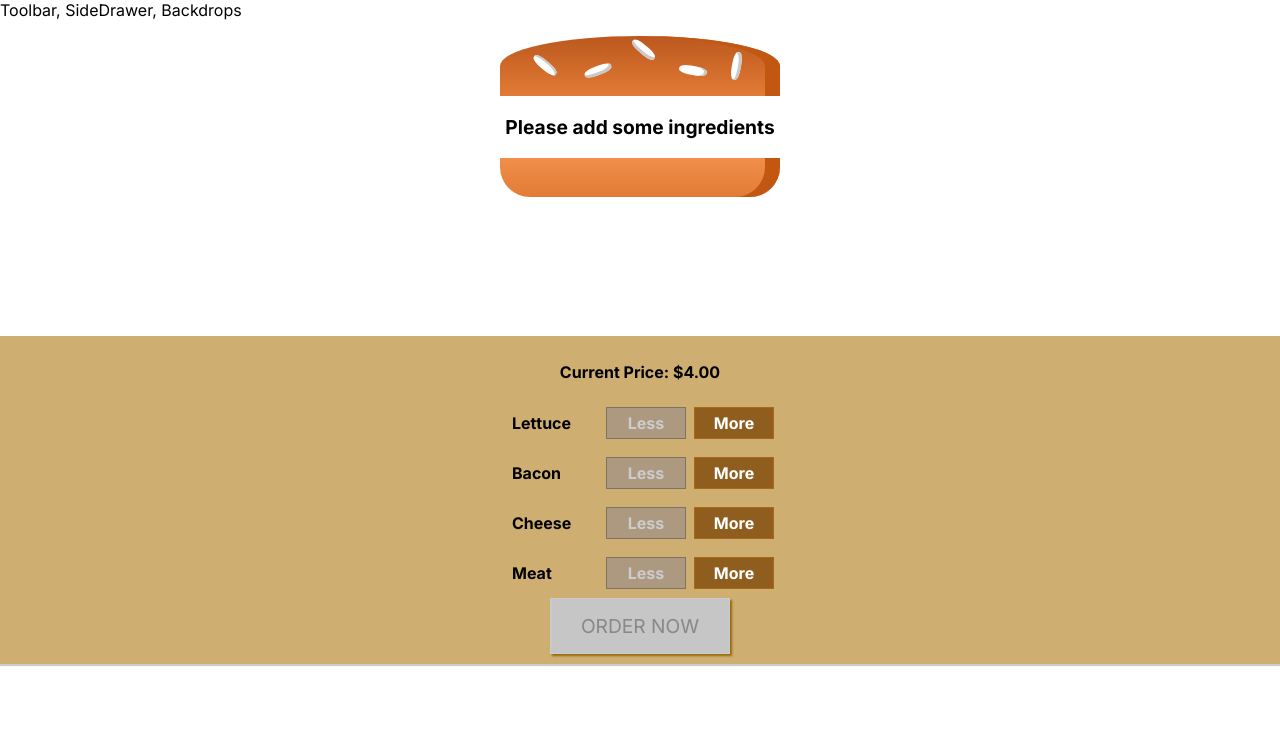
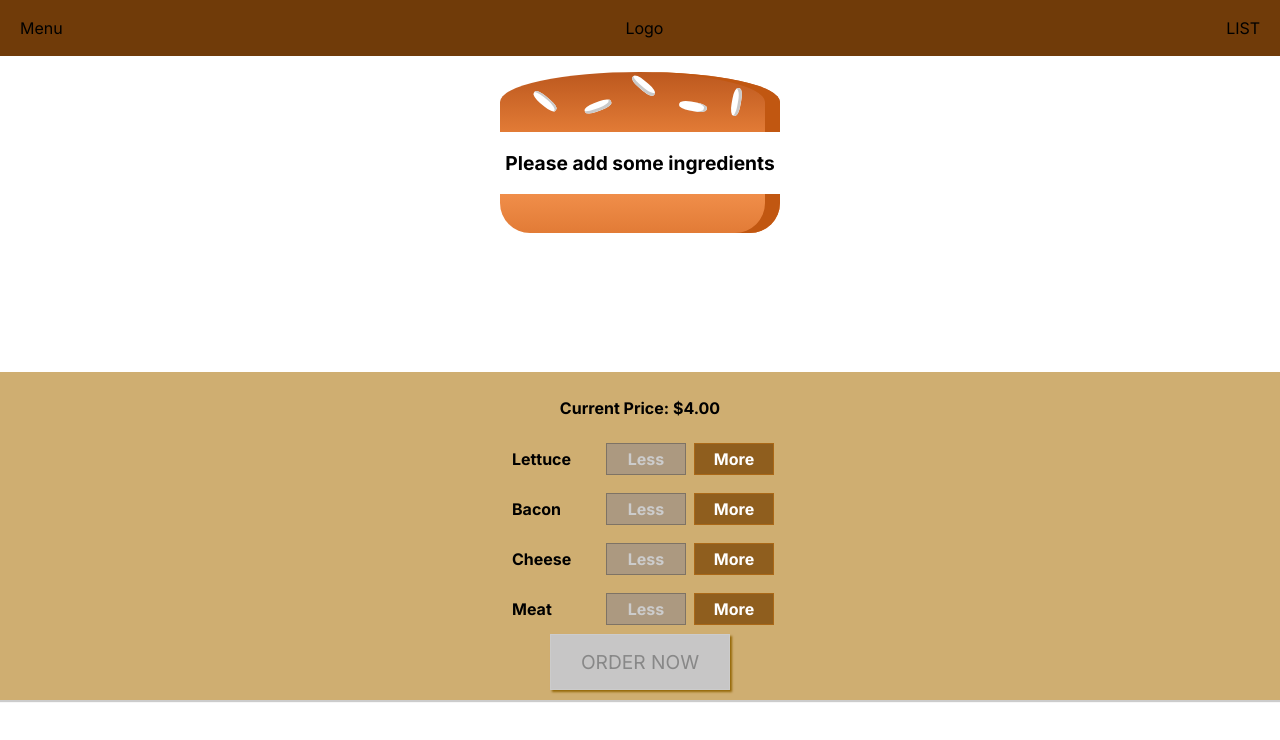
Before and after one commit to stevekutz/react_TCG_burger_1, a React (Create React App) app in the folder app/: page / in a window 1280 px wide. Shown: the top 740 px of the page. Built offline with nearby package versions, Linux system fonts and the light colour scheme.

Commit message:
added basic Toolbar

```diff
--- a/app/src/components/Burger/OrderSummary/OrderSummary.js
+++ b/app/src/components/Burger/OrderSummary/OrderSummary.js
@@ -1,6 +1,6 @@
 import React from 'react';
 import Aux from '../../../hoc/Aux'
-
+import Button from '../../UI/Button/Button';
 
 const orderSummary = (props) => {
 
@@ -21,7 +21,15 @@ const orderSummary = (props) => {
             </ul>
 
             <p> Total = ${props.price.toFixed(2)}</p>
-            <p> Continue to Checkout </p>
+            <Button
+                btnType = "Danger"
+                clicked = {props.checkoutCancelled}
+            > CANCEL  </Button>
+            <Button
+
+                btnType = "Success"
+                clicked = {props.checkoutContinue}
+            >  CONTINUE </Button>
         </Aux>
 
 
--- a/app/src/components/Layout/Layout.js
+++ b/app/src/components/Layout/Layout.js
@@ -1,11 +1,12 @@
 import React from 'react';
 import Aux from '../../hoc/Aux';
+import Toolbar from '../Navigation/Toolbar/Toolbar';
 
 import classes from './layout.module.css';
 
 const layout = (props) => (
     <Aux>
-        <div> Toolbar, SideDrawer, Backdrops</div>
+        <Toolbar />
         <main className = {classes.Content}>
             {props.children}
         </main>
--- a/app/src/components/Layout/layout.module.css
+++ b/app/src/components/Layout/layout.module.css
@@ -1,3 +1,3 @@
 .Content {
-    margin-top: 16px;
+    margin-top: 72px;
 }
--- /dev/null
+++ b/app/src/components/Navigation/Toolbar/Toolbar.js
@@ -0,0 +1,21 @@
+import React from 'react';
+import classes from './toolbar.module.css';
+
+const toolbar = (props) => {
+
+return (
+    <header className = {classes.Toolbar}>
+        <div> Menu </div>
+        <div> Logo </div>
+        <nav>
+            LIST
+        </nav>
+
+
+    </header>
+
+)
+
+}
+
+export default toolbar;
--- /dev/null
+++ b/app/src/components/Navigation/Toolbar/toolbar.module.css
@@ -0,0 +1,21 @@
+.Toolbar {
+    height: 56px;
+    width: 100%;
+    position: fixed;
+    top: 0;
+    left: 0;
+    background-color: #703B09;
+    display: flex;
+    justify-content: space-between;
+    align-items: center;
+    padding: 0 20px;
+    box-sizing: border-box;
+    z-index: 90;
+
+}
+
+
+.Toobar nav {
+    height: 100%;
+
+}
--- /dev/null
+++ b/app/src/components/UI/Button/Button.js
@@ -0,0 +1,19 @@
+import React from 'react';
+import classes from './button.module.css';
+
+
+const button = (props) => {
+
+    return (
+        <button
+            className = {[classes.Button, classes.Border, classes[props.btnType]].join(' ')}
+            onClick = {props.clicked}
+
+        > {props.children}
+        </button>
+    )
+
+
+}
+
+export default button;
--- /dev/null
+++ b/app/src/components/UI/Button/button.module.css
@@ -0,0 +1,34 @@
+.Button {
+    background-color: transparent;
+    border: none;
+    color: white;
+    outline: none;
+    cursor: pointer;
+    font: inherit;
+    padding: 10px;
+    margin: 10px;
+    font-weight: bold;
+}
+
+.Button:first-of-type {
+    margin-left: 0;
+    /* padding-left: 0; */
+}
+
+.Success {
+    color: #5C9210;
+}
+
+.Danger {
+    color: #944317;
+}
+
+.Border {
+    border: 1px solid rgb(63, 63, 63);
+    border-radius: 4px;
+    /* background-color: pink; */
+}
+
+.Button:hover{
+    background-color: rgb(243, 240, 240);
+}
--- a/app/src/containers/BurgerBuilder/BurgerBuilder.js
+++ b/app/src/containers/BurgerBuilder/BurgerBuilder.js
@@ -86,6 +86,12 @@ class BurgerBuilder extends React.Component {
 
     }
 
+    handler_checkoutContinue = () => {
+        alert(' Continue Checkout ')
+
+    }
+
+
     render() {
 
         const disabledInfo = {
@@ -105,6 +111,9 @@ class BurgerBuilder extends React.Component {
                     <OrderSummary
                         ingredients = {this.state.ingredients}
                         price = {this.state.totalPrice}
+                        checkoutCancelled = {this.handler_cancelCheckingOut}
+                        checkoutContinue = {this.handler_checkoutContinue}
+
                         />
                 </Modal>
                 <Burger ingredients = {this.state.ingredients}/>
@@ -117,7 +126,6 @@ class BurgerBuilder extends React.Component {
                     ordered = {this.handler_checkingOut}
                 />
 
-
             </Aux>
         )
 
```
